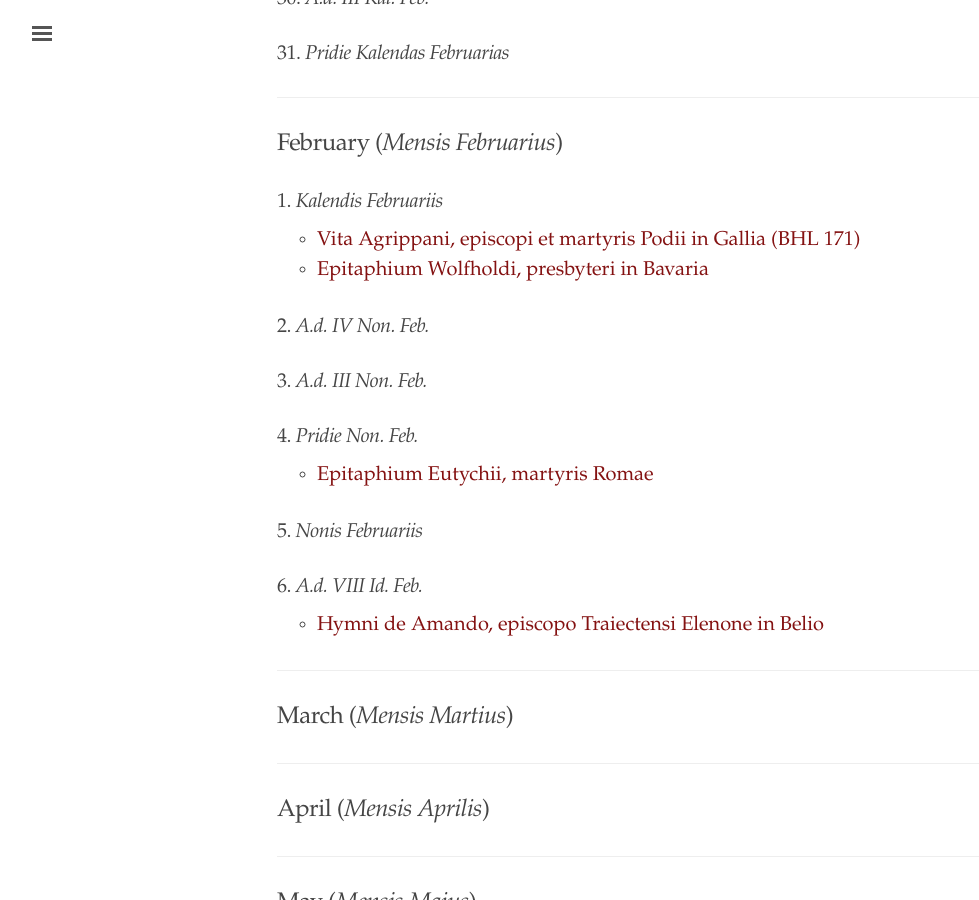
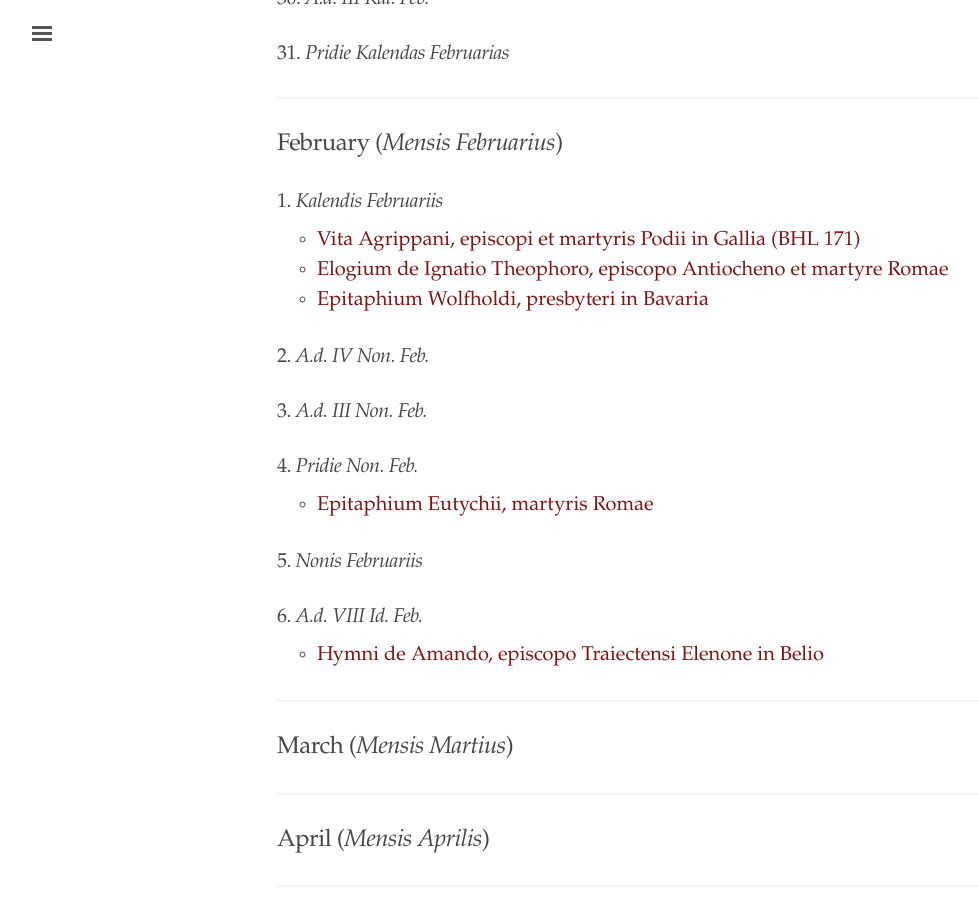
Before and after one commit to cjkoepke1/latin-hagiography, a Jekyll site: the page built from index.md, in a window 1280 px wide and 900 px high, scrolled down 6308 px. Shown: the whole window, without its empty margins (3-982 px from the left). Built offline with Jekyll 4.4.1, drawn with Linux system fonts in a browser that asks for light colours.

Commit message:
Added Elogium de Ignatio Theophoro

```diff
--- a/index.md
+++ b/index.md
@@ -226,6 +226,7 @@ title: "Latin Hagiography"
 ### 1. *Kalendis Februariis*
 
 - [Vita Agrippani, episcopi et martyris Podii in Gallia (BHL 171)](https://cjkoepke1.github.io/latin-hagiography/texts/vita-agrippani-episcopi)
+- [Elogium de Ignatio Theophoro, episcopo Antiocheno et martyre Romae](https://cjkoepke1.github.io/latin-hagiography/texts/elogium-de-ignatio-theophoro)
 - [Epitaphium Wolfholdi, presbyteri in Bavaria](https://cjkoepke1.github.io/latin-hagiography/texts/epitaphium-wolfholdi)
 
 ### 2. *A.d. IV Non. Feb.*
```
